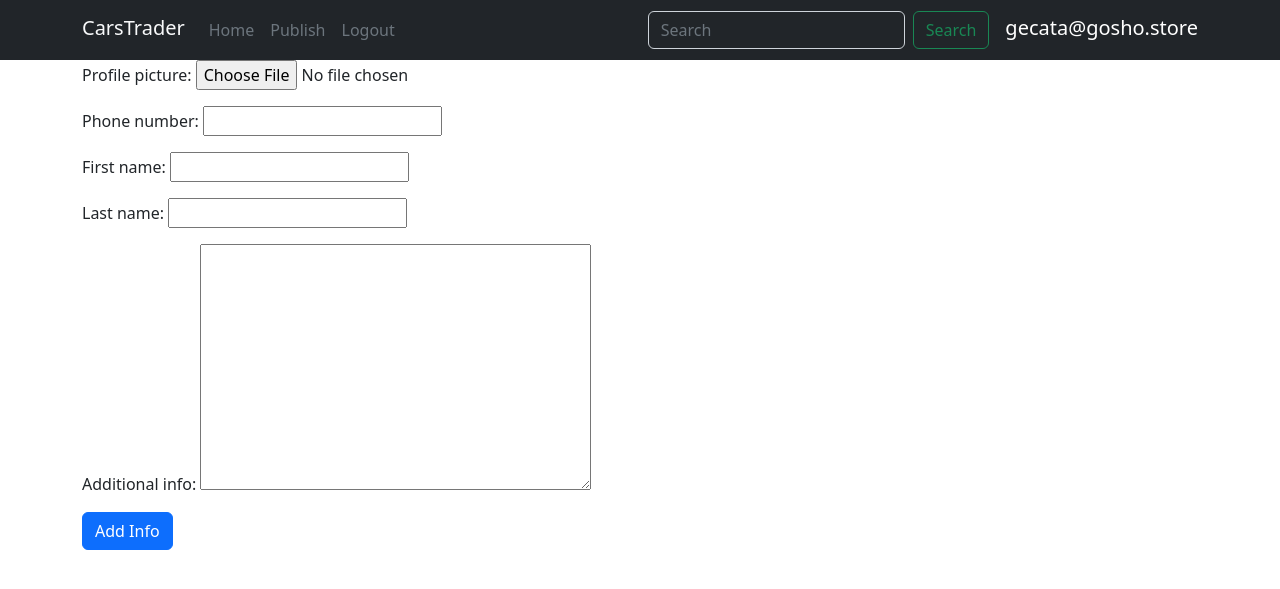
After one commit to GecataGoranov/CarsTrader, a Django app: a page that uses templates/base/navbar.html in a window 1280 px wide. The commit adds this page. Shown: the top 589 px of the page. Run offline with Django 4.2, Linux system fonts and the light colour scheme; a user stored in the database is signed in; data comes from the database, SQL or seed files in the repository; both versions use the stored data as it was after the commit; parts of the project's set-up code (start-up, migrations or seed data) failed here and were passed over.

Commit message:
Started working on the profile info page

```diff
--- a/accounts/forms.py
+++ b/accounts/forms.py
@@ -1,5 +1,7 @@
 from django.contrib.auth.forms import BaseUserCreationForm
 from django.contrib.auth import get_user_model
+from django import forms
+from .models import TraderProfile
 
 
 UserModel = get_user_model()
@@ -12,3 +14,11 @@ class CreateTraderUserForm(BaseUserCreationForm):
 
     def save(self, commit=True):
         return super().save(commit=commit)
+
+
+class AddInfoForm(forms.ModelForm):
+
+    class Meta:
+        model = TraderProfile
+        fields = "__all__"
+        exclude = ("user_id", "slug")
--- a/accounts/models.py
+++ b/accounts/models.py
@@ -29,6 +29,8 @@ class TraderProfile(models.Model):
     slug = models.SlugField(unique=True)
     profile_picture = models.ImageField(upload_to="profile_pics")
     phone_number = models.CharField(max_length=10, validators=[phone_validator], blank=True)
+    first_name = models.CharField(max_length=20)
+    last_name = models.CharField(max_length=20)
     additional_info = models.TextField()
 
     def save(self, *args, **kwargs):
--- /dev/null
+++ b/accounts/templates/accounts/add_info.html
@@ -0,0 +1,8 @@
+{% extends "base/layout.html" %}
+{% block body %}
+<form>
+    {% csrf_token %}
+    {{ form.as_p }}
+    <button class="btn btn-primary" type="submit" value="Add info">Add Info</button>
+</form>
+{% endblock %}
--- a/accounts/templates/accounts/profile.html
+++ b/accounts/templates/accounts/profile.html
@@ -1,4 +1,4 @@
 {% extends "base/layout.html" %}
 {% block body %}
-    <h1>Eist</h1>
+    <p class="h1 text-center">{{user.first_name}} {{user.last_name}}</p>
 {% endblock %}
--- a/accounts/urls.py
+++ b/accounts/urls.py
@@ -1,5 +1,5 @@
 from django.urls import path
-from .views import RegisterView, UserLoginView, UserLogoutView, ProfilePageView
+from .views import RegisterView, UserLoginView, UserLogoutView, ProfilePageView, AddInfoView
 
 
 urlpatterns = (
@@ -7,4 +7,5 @@ urlpatterns = (
     path("login", UserLoginView.as_view(), name="login"),
     path("logout", UserLogoutView.as_view(), name="logout"),
     path("profile/<slug:slug>", ProfilePageView.as_view(), name="profile"),
+    path("add_info/<slug:slug>", AddInfoView.as_view(), name="add info")
 )
--- a/accounts/views.py
+++ b/accounts/views.py
@@ -1,13 +1,14 @@
-from typing import Any
+from typing import Any, Dict, Optional
 from django.db import models
-from django.shortcuts import render
-from django.views.generic import CreateView, DetailView
+from django.shortcuts import render, redirect, HttpResponse
+from django.views.generic import CreateView, DetailView, UpdateView
 from django.contrib.auth.views import LoginView, LogoutView
+from django.contrib.auth.mixins import LoginRequiredMixin
 from django.urls import reverse_lazy
 from django.contrib.auth import login
 from django.utils.text import slugify
 
-from .forms import CreateTraderUserForm
+from .forms import CreateTraderUserForm, AddInfoForm
 from .models import TraderProfile, TraderUser
 
 # Create your views here.
@@ -54,3 +55,30 @@ class ProfilePageView(DetailView):
         queryset = super().get_queryset()
         queryset.prefetch_related("user_id")
         return queryset
+
+    def get_context_data(self, *args, **kwargs):
+        context = super().get_context_data(*args, **kwargs)
+        if self.request.user.is_authenticated:
+            context["slug"] = slugify(self.request.user.email)
+        return context
+
+    def get(self, request, *args, **kwargs):
+        self.object = self.get_object()
+        if not self.object.first_name:
+            return redirect("add info", slug=self.object.slug)
+        return super().get(request, *args, **kwargs)
+
+
+class AddInfoView(LoginRequiredMixin, UpdateView):
+    template_name = "accounts/add_info.html"
+    model = TraderProfile
+    form_class = AddInfoForm
+    success_url = reverse_lazy("profile")
+
+    def get_object(self, queryset=None):
+        return self.request.user.traderprofile
+
+    def get_context_data(self, *args, **kwargs):
+        context = super().get_context_data(*args, **kwargs)
+        context["slug"] = slugify(self.request.user.email)
+        return context
--- a/templates/base/navbar.html
+++ b/templates/base/navbar.html
@@ -35,10 +35,9 @@
                 <input class="form-control bg-dark me-2" type="search" placeholder="Search" aria-label="Search">
                 <button class="btn btn-outline-success">Search</button>
             </form>
-
             {% if user.is_authenticated %}
 
-            <a class="h5 text-white ms-2 mt-1" style="text-decoration: none;" href="#">{{ request.user }}</a>
+            <a class="h5 text-white ms-2 mt-1" style="text-decoration: none;" href="{% url 'profile' slug=slug %}">{{ request.user }}</a>
 
             {% endif %}
         </div>
```
Also changed, not shown: trader/views.py (+9 -0 lines), accounts/migrations/0006_traderprofile_first_name_traderprofile_last_name.py (added), db.sqlite3.
